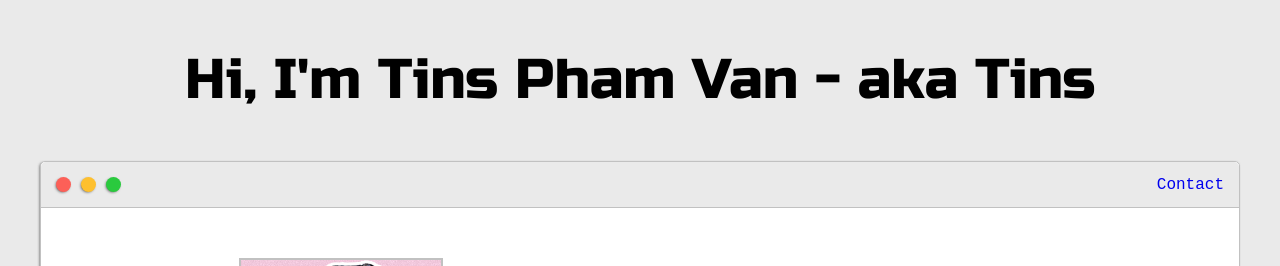
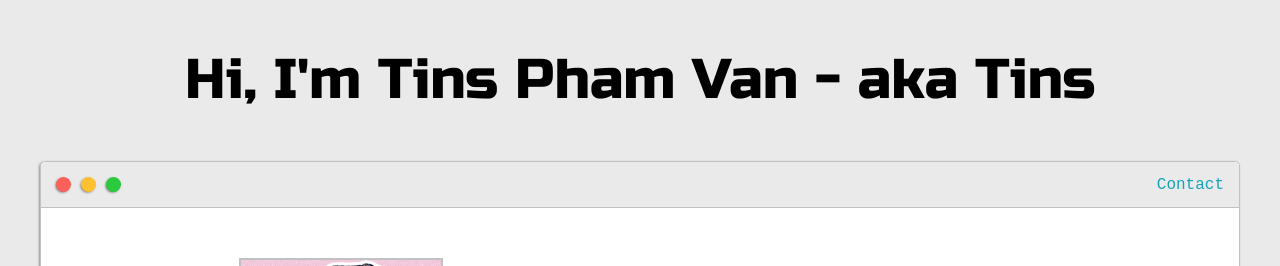
Before and after one commit to tinspham209/portfolio, a React (Create React App) app: page / in a window 1280 px wide. Shown: the top 266 px of the page. Built offline with nearby package versions, Linux system fonts and the light colour scheme.

Commit message:
update a color with variable name

```diff
--- a/src/App.css
+++ b/src/App.css
@@ -17,6 +17,8 @@
 	--preview-shadow-color: #f0ead6;
 
 	--button-color: black;
+
+	--a-color: #17a2b8;
 }
 
 html,
@@ -49,6 +51,7 @@ textarea {
 
 a {
 	text-decoration: none;
+	color: var(--a-color);
 }
 
 ul {
```
